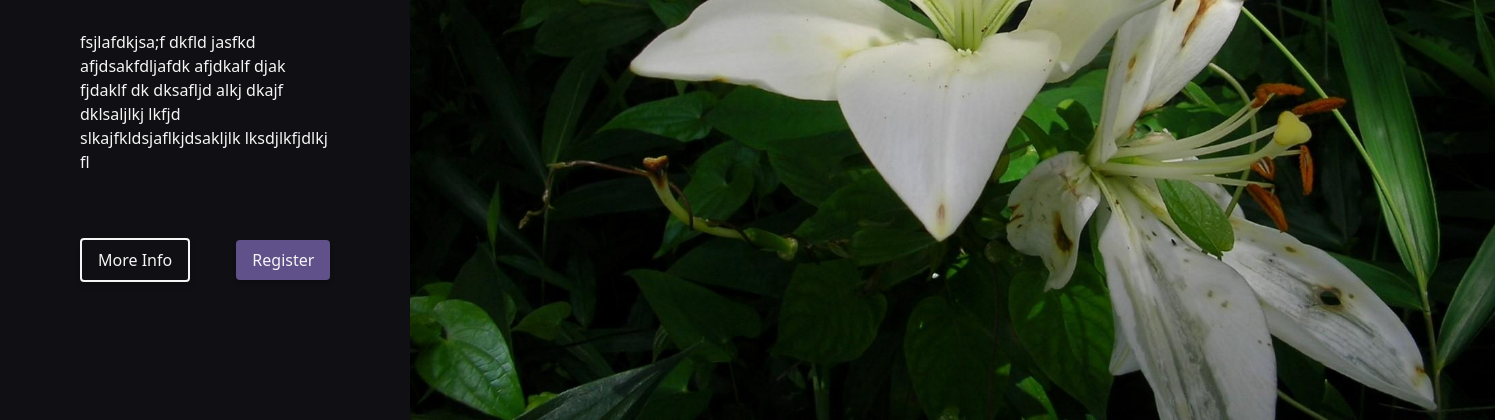
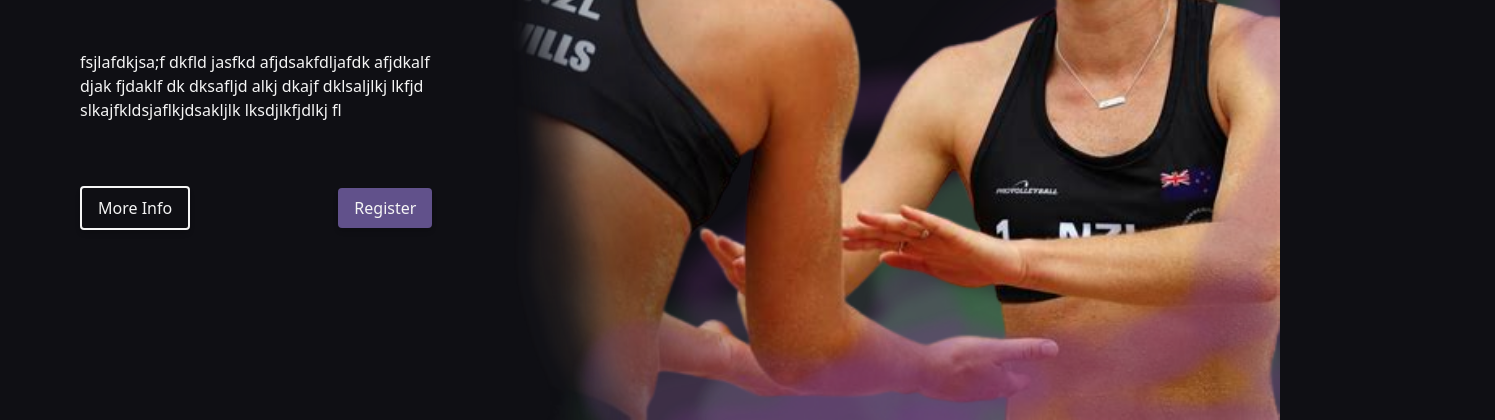
Before and after one commit to ryanbyrne30/elevate-experience, an Astro site in the folder web/: page / in a window 1280 px wide. Shown: the part 380-800 px from the top of the page, 1495 px wide, since content can reach past the window. Built offline with nearby package versions, Linux system fonts and the light colour scheme; Astro itself is replaced by a stand-in of ours.

Commit message:
Replaced image

```diff
--- a/web/src/pages/index.astro
+++ b/web/src/pages/index.astro
@@ -31,7 +31,7 @@
 				</a>
 			</div>
 		</header>
-		<img src="/lily.jpeg" class="object-cover w-screen h-full max-h-screen lg:h-screen" />
+		<img src="/volleyball.png" class="object-cover w-screen h-full max-h-screen lg:h-screen" />
 	</div>
 </Layout>
 
```
Also changed, not shown: web/public/volleyball.png (added).
